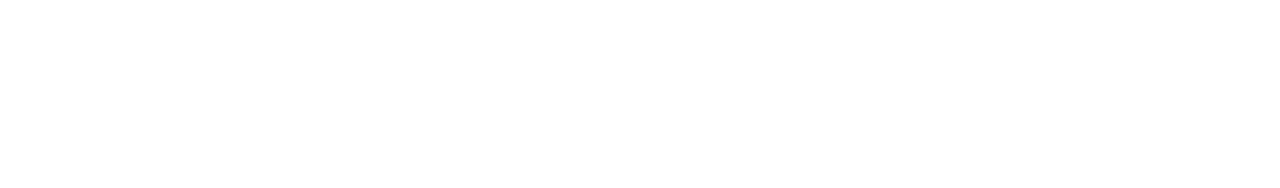
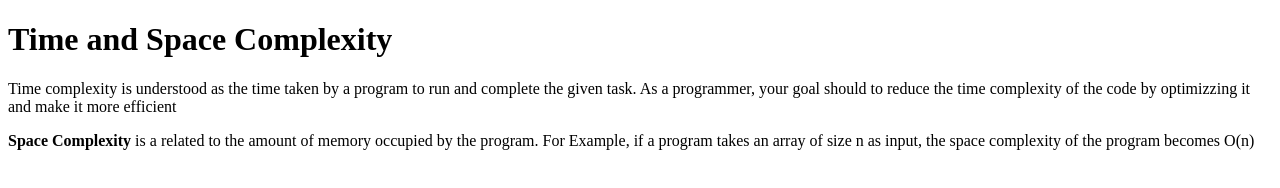
Before and after one commit to acciojob/time-and-space-complexity-NitishKumar345, a website: page main.html in a window 1280 px wide. Drawn offline with Linux system fonts and the light colour scheme.

Commit message:
created a submission

```diff
--- a/main.html
+++ b/main.html
@@ -8,6 +8,9 @@
 
 <body>
 	<!-- the entire body must be written by student -->
+	<h1>Time and Space Complexity</h1>
+	<p>Time complexity is understood as the time taken by a program to run and complete the given task. As a programmer, your goal should to reduce the time complexity of the code by optimizzing it and make it more efficient</p>
+	<P><b>Space Complexity</b> is a related to the amount of memory occupied by the program. For Example, if a program takes an array of size n as input, the space complexity of the program becomes O(n)</P>
     <script type="text/javascript" src="./script.js">
 </script>
 
```
